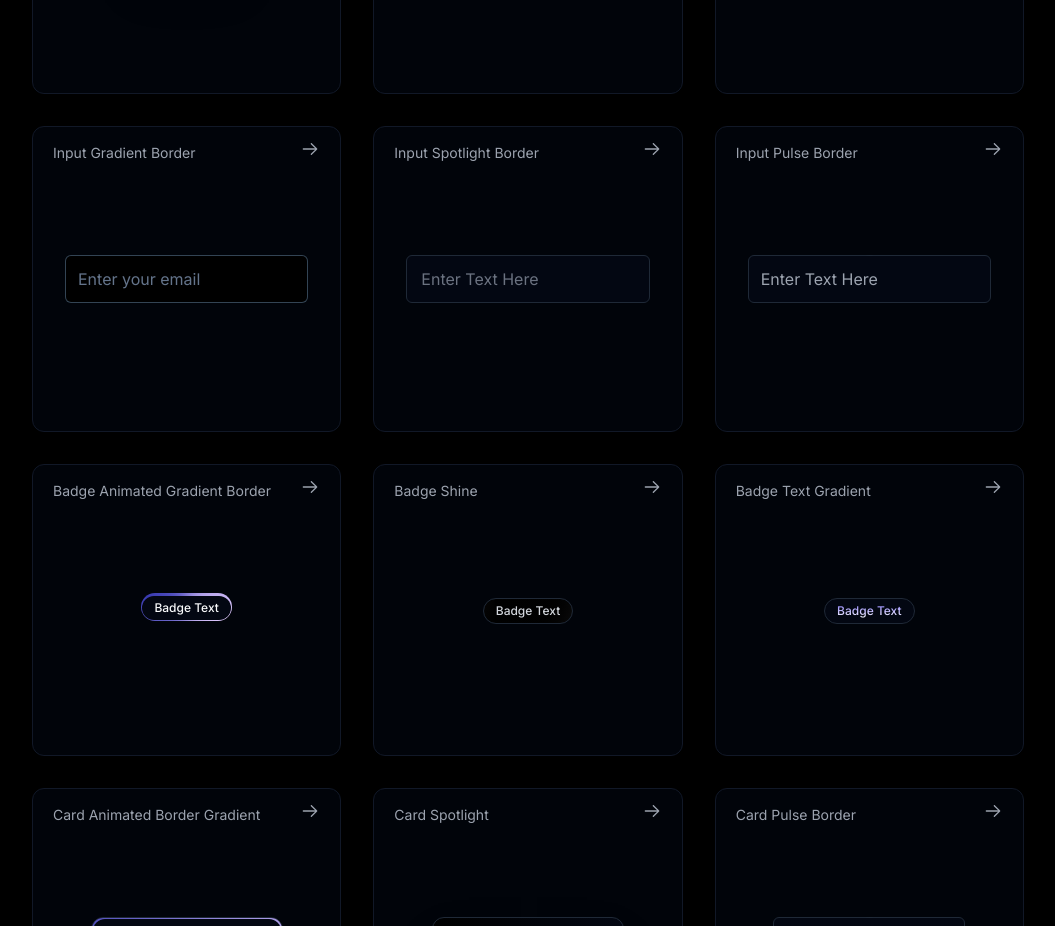
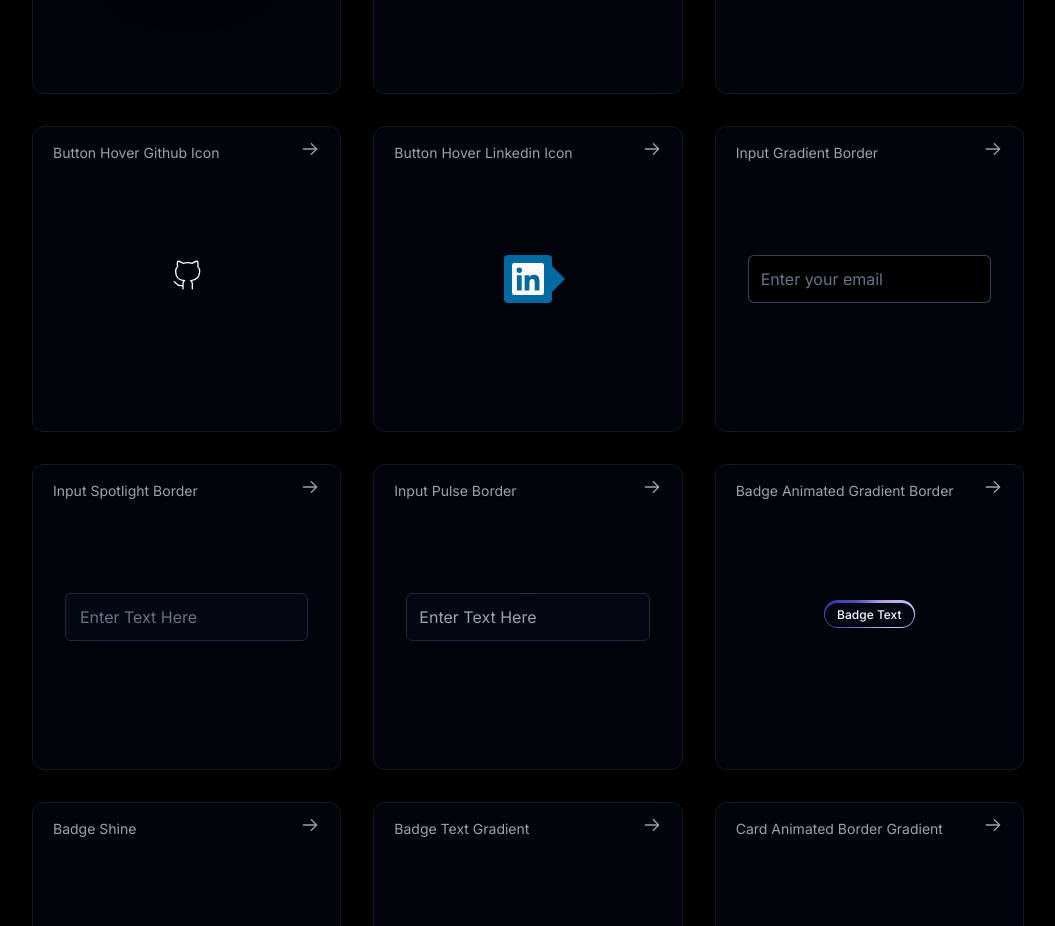
Before and after one commit to ibelick/ui-snippets, a Next.js app: page / in a window 1280 px wide. Shown: the part 1300-2226 px from the top of the page, without its empty margins (112-1167 px from the left). Built offline with nearby package versions, Linux system fonts and the light colour scheme.

Commit message:
feat: Github & Linkedin Buttons Added
Added Github & Linkedin Buttons with Hover Effect

```diff
--- /dev/null
+++ b/components/lab/button/ButtonHoverGithubIcon.tsx
@@ -0,0 +1,27 @@
+const ButtonHoverGithubIcon = () => {
+  return (
+    <div className='group relative'>
+      <button>
+        <svg
+          stroke='currentColor'
+          fill='none'
+          viewBox='0 0 24 24'
+          className='w-8 text-white duration-200 hover:scale-125 hover:stroke-blue-500'
+        >
+          <path d='M9 19c-5 1.5-5-2.5-7-3m14 6v-3.87a3.37 3.37 0 0 0-.94-2.61c3.14-.35 6.44-1.54 6.44-7A5.44 5.44 0 0 0 20 4.77 5.07 5.07 0 0 0 19.91 1S18.73.65 16 2.48a13.38 13.38 0 0 0-7 0C6.27.65 5.09 1 5.09 1A5.07 5.07 0 0 0 5 4.77a5.44 5.44 0 0 0-1.5 3.78c0 5.42 3.3 6.61 6.44 7A3.37 3.37 0 0 0 9 18.13V22'></path>
+        </svg>
+      </button>
+      <span
+        className='absolute -top-14 left-[50%] z-20
+  origin-left -translate-x-[50%] scale-0 rounded-lg border border-gray-300
+  bg-white px-3 py-2 text-sm font-bold
+  shadow-md transition-all duration-300 ease-in-out
+  group-hover:scale-100'
+      >
+        GitHub<span></span>
+      </span>
+    </div>
+  );
+};
+
+export default ButtonHoverGithubIcon;
--- /dev/null
+++ b/components/lab/button/ButtonHoverLinkedinIcon.tsx
@@ -0,0 +1,23 @@
+const ButtonHoverLinkedinIcon = () => {
+  return (
+    <button className='before:hover:500 group relative flex h-12 w-12 items-center justify-start gap-2 rounded bg-sky-700 p-2 pr-6 font-bold text-neutral-50 duration-700 before:absolute before:left-8 before:-z-10 before:h-6 before:w-6 before:rotate-45 before:bg-sky-700 before:duration-700 hover:w-44 hover:bg-sky-600 before:hover:left-40 before:hover:bg-sky-600'>
+      <svg
+        y='0'
+        xmlns='http://www.w3.org/2000/svg'
+        x='0'
+        width='100'
+        viewBox='0 0 100 100'
+        preserveAspectRatio='xMidYMid meet'
+        height='100'
+        className='h-8 w-8 shrink-0 fill-neutral-50'
+      >
+        <path d='M92.86,0H7.12A7.17,7.17,0,0,0,0,7.21V92.79A7.17,7.17,0,0,0,7.12,100H92.86A7.19,7.19,0,0,0,100,92.79V7.21A7.19,7.19,0,0,0,92.86,0ZM30.22,85.71H15.4V38H30.25V85.71ZM22.81,31.47a8.59,8.59,0,1,1,8.6-8.59A8.6,8.6,0,0,1,22.81,31.47Zm63,54.24H71V62.5c0-5.54-.11-12.66-7.7-12.66s-8.91,6-8.91,12.26V85.71H39.53V38H53.75v6.52H54c2-3.75,6.83-7.7,14-7.7,15,0,17.79,9.89,17.79,22.74Z'></path>
+      </svg>
+      <span className='inline-flex origin-left scale-x-0 transform border-l-2 px-1 opacity-0 transition-all duration-100 group-hover:scale-x-100 group-hover:opacity-100 group-hover:delay-500 group-hover:duration-300'>
+        Your Linkedin
+      </span>
+    </button>
+  );
+};
+
+export default ButtonHoverLinkedinIcon;
--- a/data/components.ts
+++ b/data/components.ts
@@ -6,6 +6,8 @@ import ButtonGradient from '@/components/lab/button/ButtonGradient';
 import ButtonHoverGradient from '@/components/lab/button/ButtonHoverGradient';
 import ButtonBackgroundSpotlight from '@/components/lab/button/ButtonBackgroundSpotlight';
 import ButtonRotatingBackgroundGradient from '@/components/lab/button/ButtonRotatingBackgroundGradient';
+import ButtonHoverGithubIcon from '@/components/lab/button/ButtonHoverGithubIcon';
+import ButtonHoverLinkedinIcon from '@/components/lab/button/ButtonHoverLinkedinIcon';
 import ButtonShadowGradient from '@/components/lab/button/ButtonShadowGradient';
 import InputGradientBorder from '@/components/lab/input/InputGradientBorder';
 import InputSpotlightBorder from '@/components/lab/input/InputSpotlightBorder';
@@ -119,6 +121,18 @@ export const COMPONENTS = [
     type: 'button',
   },
   {
+    name: 'Button Hover Github Icon',
+    component: ButtonHoverGithubIcon,
+    slug: 'button-hover-github-icon',
+    type: 'button',
+  },
+  {
+    name: 'Button Hover Linkedin Icon',
+    component: ButtonHoverLinkedinIcon,
+    slug: 'button-hover-linkedin-icon',
+    type: 'button',
+  },
+  {
     name: 'Input Gradient Border',
     component: InputGradientBorder,
     slug: 'input-gradient-border',
```
